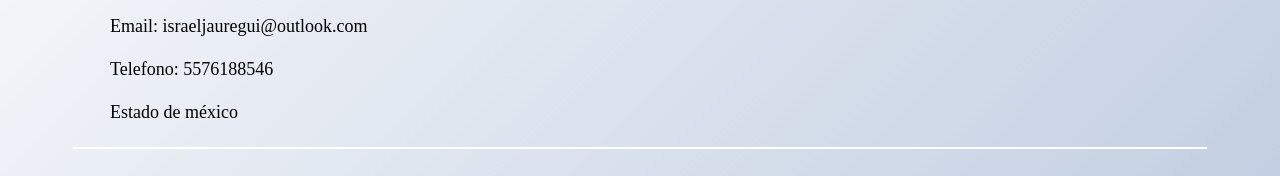
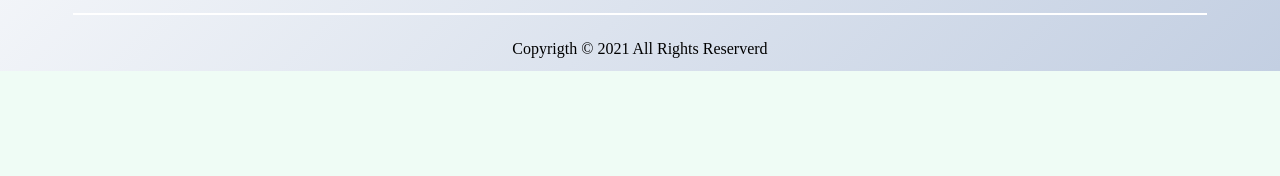
Before and after one commit to Jaureguie/Memorama, a plain HTML site: page index.html in a window 1280 px wide. Shown: the part 820-996 px from the top of the page. After the commit the page ends 891 px from the top, so only its background shows below. Drawn offline with nearby package versions, Linux system fonts and the light colour scheme.

Commit message:
Footer corregido

```diff
--- a/index.html
+++ b/index.html
@@ -35,9 +35,6 @@
         <div class="contact-me">
             <h4 class="brand">Programado por:</h4>
             <p class="brand">Ing. Israel García Jáuregui</p>
-            <p class="brand">Email: israeljauregui@outlook.com</p>
-            <p class="brand">Telefono: 5576188546</p>
-            <p class="brand">Estado de méxico</p>
         </div>
         <div class="social-media">
             <a href="https://www.linkedin.com/in/israel-garcía-jáuregui-942493218/" class="social-media-icon">
@@ -47,11 +44,14 @@
                 <i class="fab fa-github"></i>
             </a>
             <a href="mailto:israeljauregui@outlook.com" class="social-media-icon">
-                <img src="Img/gmail.png" alt="">
+                <img id="imagen" src="Img/gmail.png" alt="">
             </a>
         </div>
     </div>
-    <div class="line"></div>
+    <div class="line">
+        <br>
+        <p>Copyrigth © 2021 All Rights Reserverd</p>
+    </div>
 </footer>
 </body>
 
```
